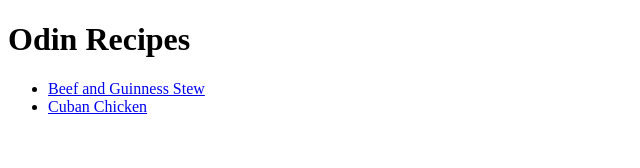
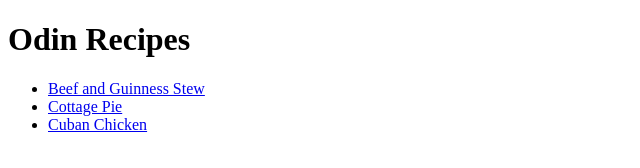
Before and after one commit to pmac8/odin-recipes, a plain HTML site: page index.html in a window 1280 px wide. Shown: the whole page, without its empty margins (0-640 px from the left). Drawn offline with Linux system fonts and the light colour scheme.

Commit message:
Edit ../index.html

```diff
--- a/index.html
+++ b/index.html
@@ -8,6 +8,7 @@
         <h1>Odin Recipes</h1>
         <ul>
             <li><a href="recipes/stew.html">Beef and Guinness Stew</a></li>
+            <li><a href="recipes/cottage_pie.html">Cottage Pie</a></li>
             <li><a href="recipes/chicken.html">Cuban Chicken</a></li>
         </ul>
     </body>
```
